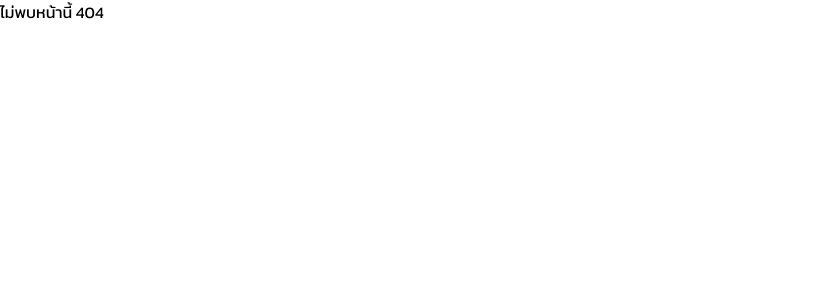
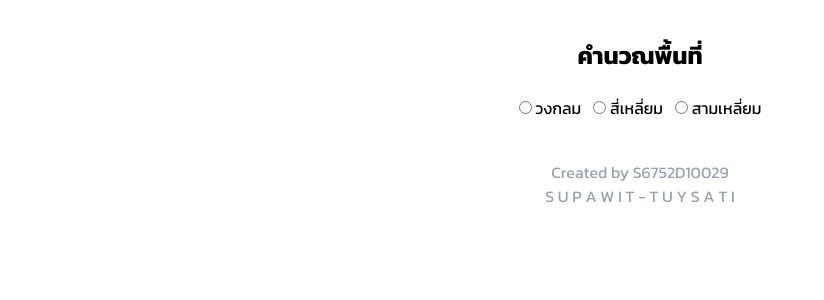
Before and after one commit to SauSupawitTuysati/next-varity-calculate, a Next.js app: page /shape in a window 1280 px wide. Before the commit this address had no page. Shown: the top 300 px of the page, without its empty margins (0-824 px from the left). Built offline with nearby package versions, Linux system fonts and the light colour scheme.

Commit message:
Add files via upload

```diff
--- /dev/null
+++ b/app/shape/page.tsx
@@ -0,0 +1,204 @@
+"use client";
+
+import { useState } from "react";
+import Image from "next/image";
+import { useRouter } from "next/navigation";
+
+// รูปภาพ
+import circle from "./../../assets/images/circle.png";
+import square from "./../../assets/images/square.png";
+import triangle from "./../../assets/images/triangle.png";
+
+import Footer from "@/components/Footer";
+
+type Shape = "circle" | "square" | "triangle";
+
+export default function AreaCalculator() {
+  const [shape, setShape] = useState<Shape | "">("");
+  const [input1, setInput1] = useState<string>("");
+  const [input2, setInput2] = useState<string>("");
+  const [area, setArea] = useState<string | null>(null);
+  const router = useRouter();
+
+  const getImage = () => {
+    switch (shape) {
+      case "circle":
+        return circle;
+      case "square":
+        return square;
+      case "triangle":
+        return triangle;
+      default:
+        return null;
+    }
+  };
+
+  const handleCalculate = () => {
+    const num1 = Number(input1);
+    const num2 = Number(input2);
+
+    if (isNaN(num1) || num1 <= 0 || (shape !== "circle" && (isNaN(num2) || num2 <= 0))) {
+      alert("กรุณากรอกตัวเลขที่ถูกต้อง");
+      return;
+    }
+
+    let result = 0;
+    switch (shape) {
+      case "circle":
+        result = Math.PI * num1 * num1;
+        break;
+      case "square":
+        result = num1 * num2;
+        break;
+      case "triangle":
+        result = 0.5 * num1 * num2;
+        break;
+    }
+
+    setArea(result.toFixed(2));
+  };
+
+  const handleReset = () => {
+    setShape("");
+    setInput1("");
+    setInput2("");
+    setArea(null);
+  };
+
+  const handleNavigation = (path: string) => {
+    router.push(path);
+  };
+
+  return (
+    <>
+      <div className="w-10/12 max-w-sm mx-auto mt-10 grid grid-cols-1 gap-6">
+        <div className="text-2xl font-bold text-center">คำนวณพื้นที่</div>
+
+        <div className="flex justify-center gap-3">
+          <label>
+            <input
+              type="radio"
+              name="shape"
+              value="circle"
+              onChange={() => {
+                setShape("circle");
+                setInput1("");
+                setInput2("");
+                setArea(null);
+              }}
+              checked={shape === "circle"}
+            />{" "}
+            วงกลม
+          </label>
+          <label>
+            <input
+              type="radio"
+              name="shape"
+              value="square"
+              onChange={() => {
+                setShape("square");
+                setInput1("");
+                setInput2("");
+                setArea(null);
+              }}
+              checked={shape === "square"}
+            />{" "}
+            สี่เหลี่ยม
+          </label>
+          <label>
+            <input
+              type="radio"
+              name="shape"
+              value="triangle"
+              onChange={() => {
+                setShape("triangle");
+                setInput1("");
+                setInput2("");
+                setArea(null);
+              }}
+              checked={shape === "triangle"}
+            />{" "}
+            สามเหลี่ยม
+          </label>
+        </div>
+
+        {shape && (
+          <>
+            <div className="flex justify-center">
+              {getImage() && <Image src={getImage()!} alt={shape} width={120} />}
+            </div>
+
+            <div className="w-full p-6 border rounded-lg shadow-lg">
+              {shape === "circle" && (
+                <div className="mb-4">
+                  <span className="block mb-1">รัศมี (เซนติเมตร)</span>
+                  <input
+                    className="w-full p-2 border border-gray-500 rounded-lg"
+                    type="number"
+                    placeholder="ระบุรัศมี"
+                    value={input1}
+                    onChange={(e) => setInput1(e.target.value)}
+                  />
+                </div>
+              )}
+
+              {(shape === "square" || shape === "triangle") && (
+                <>
+                  <div className="mb-4">
+                    <span className="block mb-1">ความกว้าง (ซม.)</span>
+                    <input
+                      className="w-full p-2 border border-gray-500 rounded-lg"
+                      type="number"
+                      placeholder="ระบุความกว้าง"
+                      value={input1}
+                      onChange={(e) => setInput1(e.target.value)}
+                    />
+                  </div>
+                  <div className="mb-4">
+                    <span className="block mb-1">ความยาว / สูง (ซม.)</span>
+                    <input
+                      className="w-full p-2 border border-gray-500 rounded-lg"
+                      type="number"
+                      placeholder="ระบุความยาว/สูง"
+                      value={input2}
+                      onChange={(e) => setInput2(e.target.value)}
+                    />
+                  </div>
+                </>
+              )}
+
+              {area !== null && (
+                <div className="text-lg text-center text-green-600 font-semibold">
+                  พื้นที่: {area} ตารางเซนติเมตร
+                </div>
+              )}
+
+              <div className="flex justify-center mt-4">
+                <button
+                  className="bg-blue-500 hover:bg-blue-600 text-white px-4 py-2 rounded mx-1"
+                  onClick={handleCalculate}
+                >
+                  คำนวณ
+                </button>
+                <button
+                  className="bg-red-400 hover:bg-red-500 text-white px-4 py-2 rounded mx-1"
+                  onClick={handleReset}
+                >
+                  ยกเลิก
+                </button>
+                <button
+                  className="bg-gray-400 hover:bg-gray-500 text-white px-4 py-2 rounded mx-1"
+                  onClick={() => handleNavigation("/menu")}
+                >
+                  BACK
+                </button>
+              </div>
+            </div>
+          </>
+        )}
+      </div>
+
+      <Footer />
+    </>
+  );
+}
```
